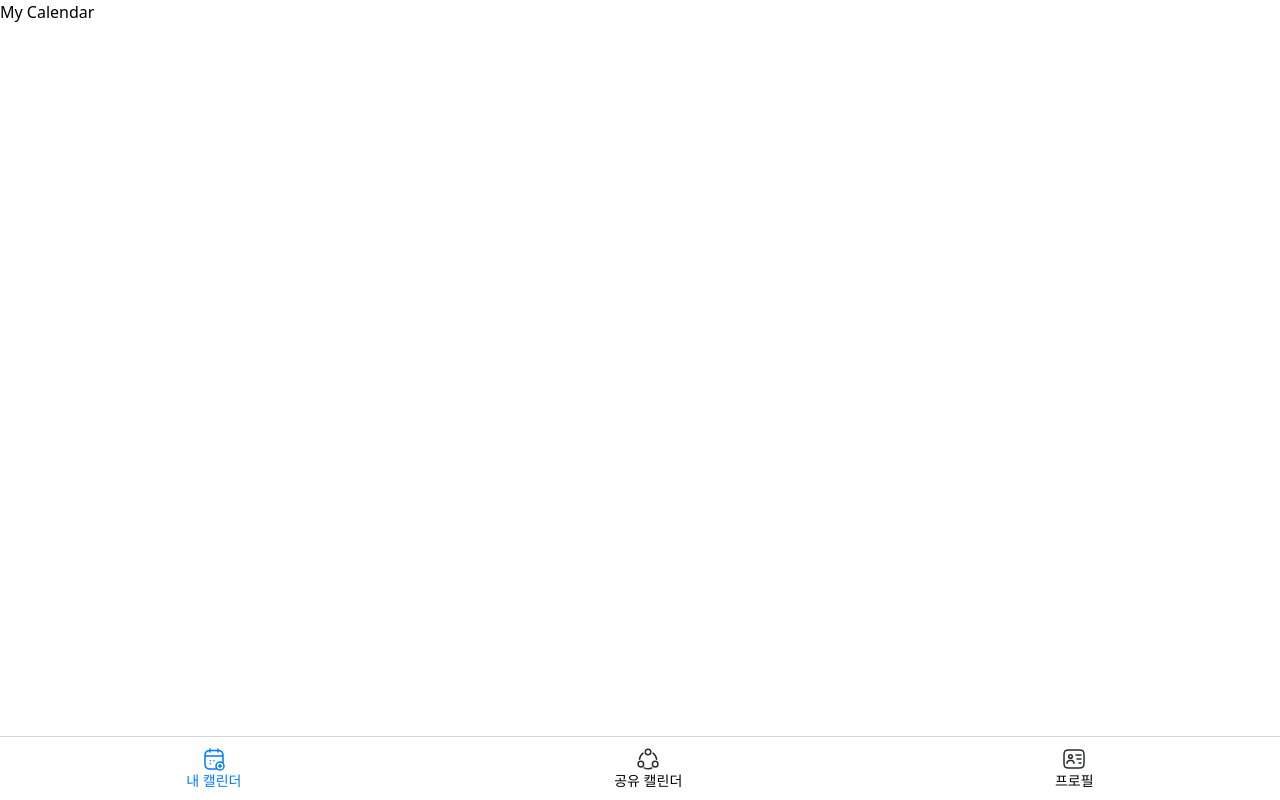
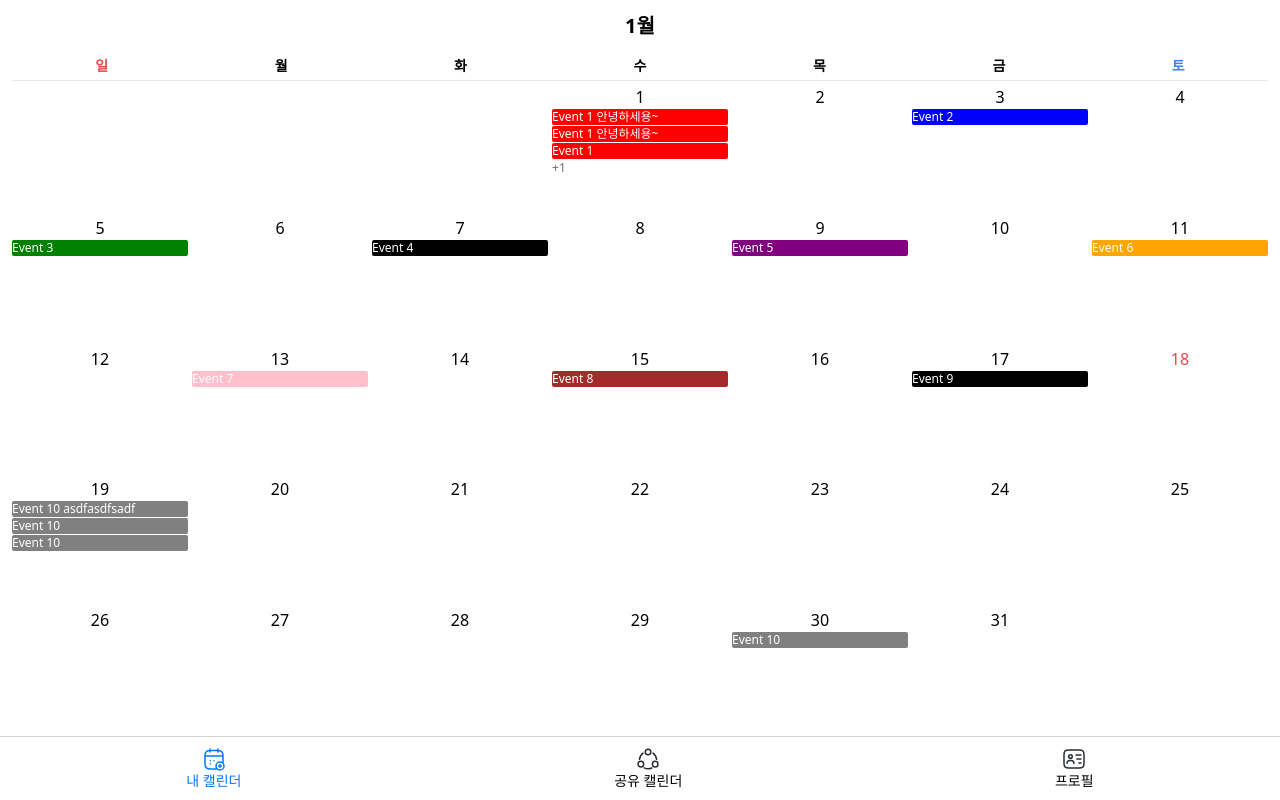
Before and after one commit to seank021/share-calendar-fe, a React (Vite) app: page /my-calendar in a window 1280 px wide. Built offline with nearby package versions, Linux system fonts and the light colour scheme; no server answers; sample sign-in values are in the browser's storage.

Commit message:
feat: calendar view

```diff
--- /dev/null
+++ b/src/components/calendar.jsx
@@ -0,0 +1,99 @@
+import React from 'react';
+
+const Calendar = ({ events, onDateClick, currentDate }) => {
+    const year = currentDate.getFullYear();
+    const month = currentDate.getMonth();
+
+    const getDaysInMonth = (year, month) => {
+        return new Date(year, month + 1, 0).getDate();
+    };
+
+    const daysInMonth = getDaysInMonth(year, month);
+    const firstDay = new Date(year, month, 1).getDay();
+
+    const weekDays = ['일', '월', '화', '수', '목', '금', '토'];
+
+    // 오늘 날짜 정보
+    const today = new Date();
+    const isToday = (currentYear, currentMonth, day) =>
+        today.getFullYear() === currentYear &&
+        today.getMonth() === currentMonth &&
+        today.getDate() === day;
+
+    return (
+        <div className="p-3">
+            <div className="text-center mb-4">
+                {year !== new Date().getFullYear() && (
+                    <span className="text-xl font-semibold">{year}년 {month + 1}월</span>
+                ) || (
+                    <span className="text-xl font-semibold">{month + 1}월</span>
+                )}
+            </div>
+            <div className="grid grid-cols-7 text-center font-semibold text-sm pb-1 border-b-[1px] mb-1">
+                {weekDays.map((day, idx) => (
+                    day === '일' && (
+                        <div key={idx} className="text-red-500">{day}</div>
+                    ) || day === '토' && (
+                        <div key={idx} className="text-blue-500">{day}</div>
+                    ) || (
+                        <div key={idx}>{day}</div>
+                    )
+                ))}
+            </div>
+            <div
+                className="grid grid-cols-7 gap-1"
+                style={{
+                    height: 'calc(100vh - 150px)',
+                    gridAutoRows: '1fr', // 균일한 높이 유지
+                }}
+            >
+                {Array.from({ length: firstDay }).map((_, idx) => (
+                    <div key={idx}></div>
+                ))}
+                {Array.from({ length: daysInMonth }).map((_, day) => {
+                    const date = `${year}-${month + 1}-${day + 1}`;
+                    const dayEvents = events.filter(event => event.date === date);
+                    const isCurrentDay = isToday(year, month, day + 1); // 오늘인지 확인
+
+                    return (
+                        <div
+                            key={day}
+                            className="bg-white cursor-pointer flex flex-col justify-start overflow-hidden"
+                            onClick={() => onDateClick(date)}
+                        >
+                            <span
+                                className={`text-center ${isCurrentDay ? 'text-red-500' : ''}`}
+                            >
+                                {day + 1}
+                            </span>
+                            <div className="flex flex-col gap-[1px]" style={{ flex: 1 }}>
+                                {dayEvents.slice(0, 3).map((event, idx) => (
+                                    <span
+                                        key={idx}
+                                        className="text-xs rounded-sm text-white line-clamp-2"
+                                        style={{
+                                            backgroundColor: event.color,
+                                            display: '-webkit-box',
+                                            WebkitBoxOrient: 'vertical',
+                                            overflow: 'hidden',
+                                            WebkitLineClamp: 2,
+                                        }}
+                                    >
+                                        {event.title}
+                                    </span>
+                                ))}
+                                {dayEvents.length > 3 && (
+                                    <span className="text-xs text-gray-500">
+                                        +{dayEvents.length - 3}
+                                    </span>
+                                )}
+                            </div>
+                        </div>
+                    );
+                })}
+            </div>
+        </div>
+    );
+};
+
+export default Calendar;
--- a/src/pages/my-calendar/index.jsx
+++ b/src/pages/my-calendar/index.jsx
@@ -1,5 +1,6 @@
-import React, { useEffect } from 'react';
+import React, { useState, useEffect } from 'react';
 import { useNavigate } from 'react-router-dom';
+import Calendar from '../../components/calendar';
 
 const MyCalendar = () => {
     const navigate = useNavigate();
@@ -12,9 +13,61 @@ const MyCalendar = () => {
         }
     }, [navigate]);
 
+    const [currentDate, setCurrentDate] = useState(new Date());
+    const [events, setEvents] = useState([
+        { date: '2025-1-1', title: 'Event 1 안녕하세용~', color: 'red', time: '10:00 ~ 13:00', location: '홍대' },
+        { date: '2025-1-1', title: 'Event 1 안녕하세용~', color: 'red', time: '14:00 ~ 15:00', location: '홍대' },
+        { date: '2025-1-1', title: 'Event 1', color: 'red', time: '16:00 ~ 17:00', location: '홍대' },
+        { date: '2025-1-1', title: 'Event 1 안녕하세용~', color: 'red', time: '18:00 ~ 19:00', location: '홍대' },
+        { date: '2025-1-3', title: 'Event 2', color: 'blue', time: '10:00 ~ 13:00', location: '강남' },
+        { date: '2025-1-5', title: 'Event 3', color: 'green', time: '10:00 ~ 13:00', location: '신촌' },
+        { date: '2025-1-7', title: 'Event 4', color: '#000', time: '10:00 ~ 13:00', location: '건대' },
+        { date: '2025-1-9', title: 'Event 5', color: 'purple', time: '10:00 ~ 13:00', location: '홍대' },
+        { date: '2025-1-11', title: 'Event 6', color: 'orange', time: '10:00 ~ 13:00', location: '강남' },
+        { date: '2025-1-13', title: 'Event 7', color: 'pink', time: '10:00 ~ 13:00', location: '신촌' },
+        { date: '2025-1-15', title: 'Event 8', color: 'brown', time: '10:00 ~ 13:00', location: '건대' },
+        { date: '2025-1-17', title: 'Event 9', color: 'black', time: '10:00 ~ 13:00', location: '홍대' },
+        { date: '2025-1-19', title: 'Event 10 asdfasdfsadf', color: 'gray', time: '10:00 ~ 13:00', location: '강남' },
+        { date: '2025-1-19', title: 'Event 10', color: 'gray', time: '10:00 ~ 13:00', location: '강남' },
+        { date: '2025-1-19', title: 'Event 10', color: 'gray', time: '10:00 ~ 13:00', location: '강남' },
+        { date: '2025-1-30', title: 'Event 10', color: 'gray', time: '10:00 ~ 13:00', location: '강남' },
+    ]);
+
+    const handleDateClick = (date) => {
+        console.log(date);
+        const dayEvents = events.filter((event) => event.date === date);
+        if (dayEvents.length > 0) {
+            // 일정이 있으면 이벤트 리스트 모달 띄우기
+        } else {
+            // 일정이 없으면 추가 페이지로 이동
+            window.location.href = `/add-event?date=${date}`;
+        }
+    };
+
+    const handleSwipe = (direction) => {
+        const newDate = new Date(currentDate);
+        if (direction === 'left') {
+            newDate.setMonth(currentDate.getMonth() - 1);
+        } else if (direction === 'right') {
+            newDate.setMonth(currentDate.getMonth() + 1);
+        }
+        setCurrentDate(newDate);
+    };
+
     return (
-        <div>
-            <h1>My Calendar</h1>
+        <div
+            onTouchStart={(e) => (e.currentTarget.startX = e.touches[0].clientX)}
+            onTouchEnd={(e) => {
+                const deltaX = e.changedTouches[0].clientX - e.currentTarget.startX;
+                if (deltaX > 50) handleSwipe('left');
+                else if (deltaX < -50) handleSwipe('right');
+            }}
+        >
+            <Calendar
+                events={events}
+                onDateClick={handleDateClick}
+                currentDate={currentDate}
+            />
         </div>
     );
 };
```
